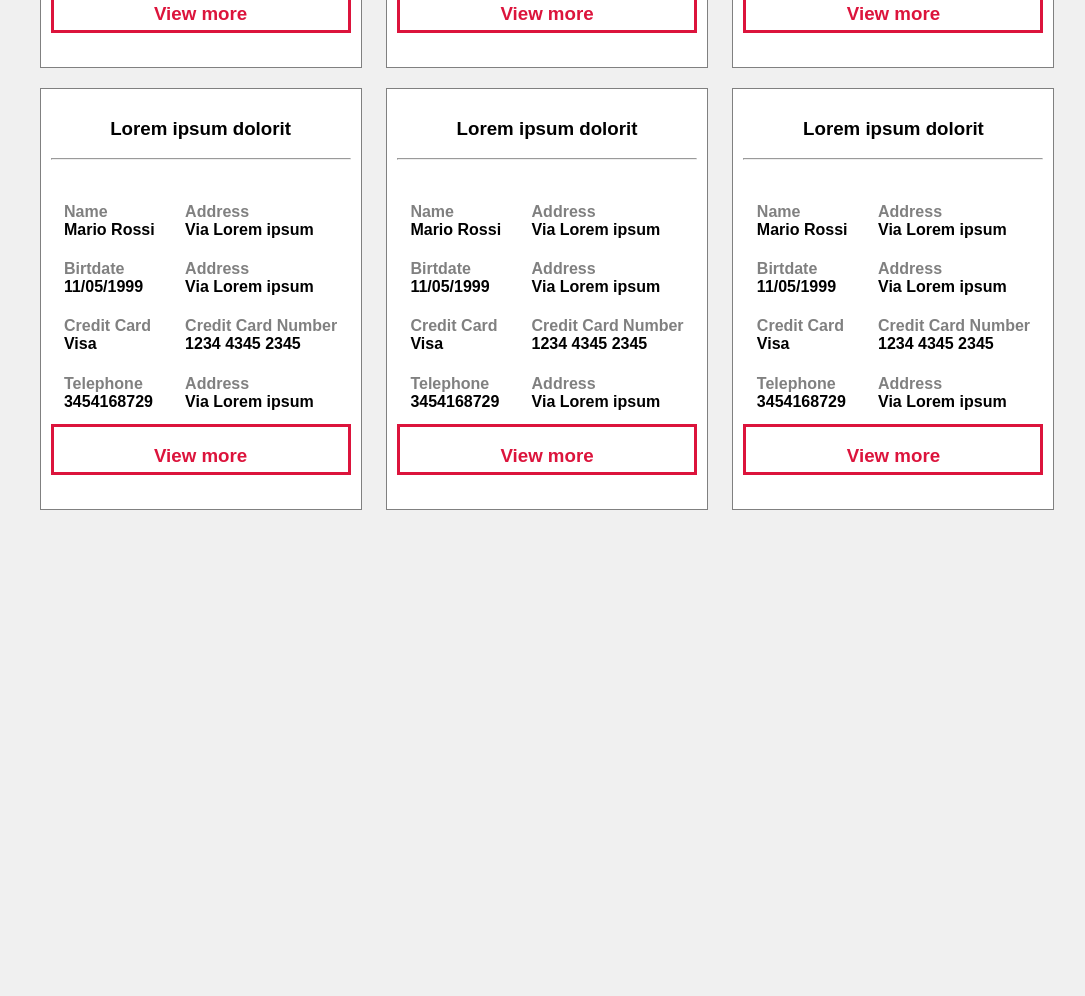
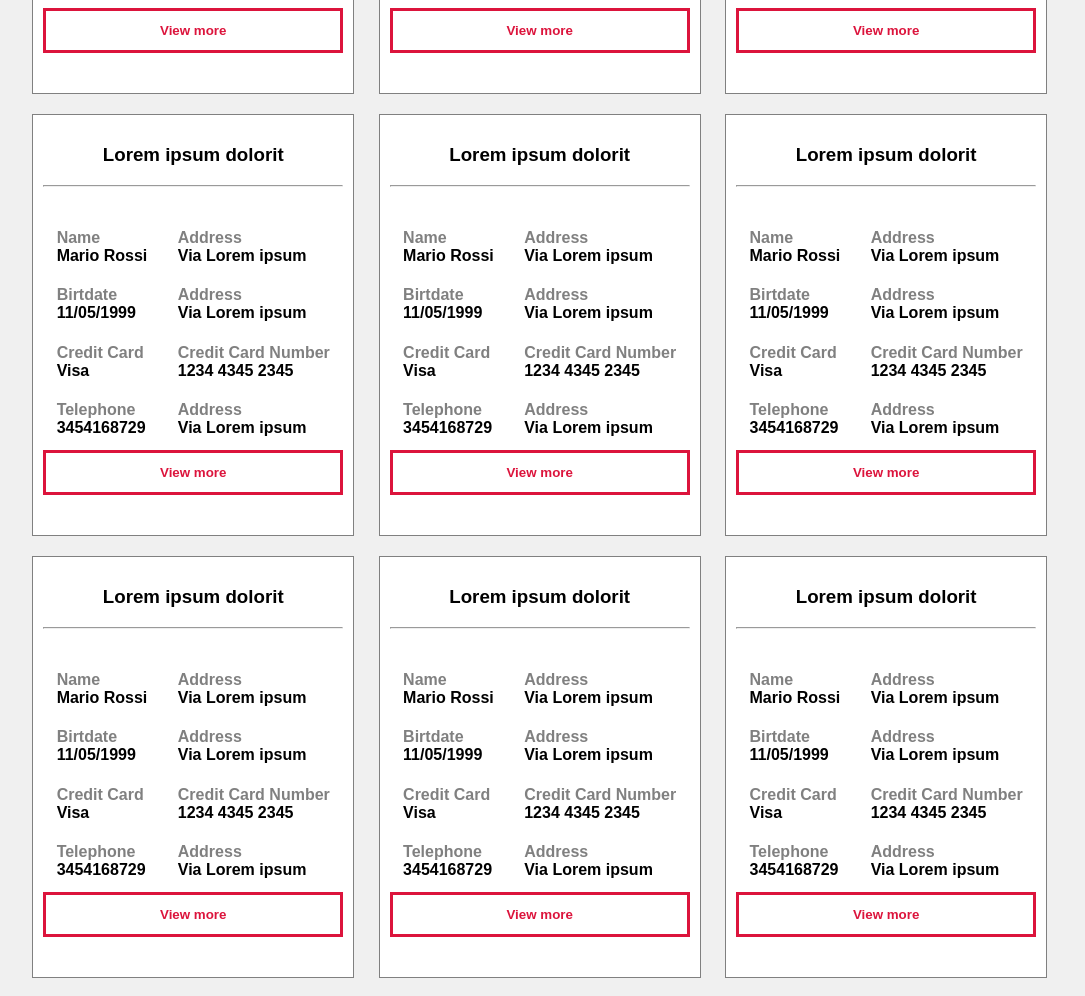
Before and after one commit to sonoMichael/finalTest2, a plain HTML site: page index.html in a window 1280 px wide. Shown: the part 906-1902 px from the top of the page, without its empty margins (173-1258 px from the left). Before the commit the page ends 1434 px from the top, so only its background shows below. Drawn offline with Linux system fonts and the light colour scheme.

Commit message:
2 files modified, 1 deleted

```diff
--- a/index.html
+++ b/index.html
@@ -6,15 +6,23 @@
   </head>
   <body>
     <div class="top">
-      <a href="main1.html"></a>
-      <a href="main2.html"></a>
-      <a href="main3.html"></a>
-      <a href="main4.html"></a>
+        <div class="item selected"><span>Menu item 1</span></div>
+        <div class="item"><span>Menu item 2</span></div>
+        <div class="item"><span>Menu item 3</span></div>
+        <div class="item"><span>Menu item 4</span></div>
     </div>
 
     <div class="sidebar">
-      <h1>LOGO</h1>
-      <hr>
+      <div class="logo">
+        <img src="https://e7.pngegg.com/pngimages/503/7/png-clipart-airplane-logo-flight-attendant-air-travel-airplane-aviation-avion-text-logo.png" alt="Logo">
+      </div>
+    <hr>
+    <ul>
+        <li>
+            <span>Mario Rossi</span>
+            <span></span>
+        </li>
+    </ul>
 
     </div>
 
@@ -76,7 +84,7 @@
             </div>
 
             <div class="more">
-                <h3>View more</h3>
+                <button>View more</button>
             </div>
         </div>
 
@@ -136,7 +144,7 @@
             </div>
 
             <div class="more">
-                <h3>View more</h3>
+                <button>View more</button>
             </div>
 
         </div>
@@ -196,7 +204,7 @@
             </div>
 
             <div class="more">
-                <h3>View more</h3>
+                <button>View more</button>
             </div>
 
         </div> <br>
@@ -256,7 +264,7 @@
             </div>
 
             <div class="more">
-                <h3>View more</h3>
+                <button>View more</button>
             </div>
 
         </div>
@@ -316,7 +324,7 @@
             </div>
 
             <div class="more">
-                <h3>View more</h3>
+                <button>View more</button>
             </div>
 
         </div>
@@ -376,7 +384,7 @@
             </div>
 
             <div class="more">
-                <h3>View more</h3>
+                <button>View more</button>
             </div>
 
         </div> <br>
@@ -436,7 +444,7 @@
             </div>
 
             <div class="more">
-                <h3>View more</h3>
+                <button>View more</button>
             </div>
 
         </div>
@@ -496,7 +504,7 @@
             </div>
 
             <div class="more">
-                <h3>View more</h3>
+                <button>View more</button>
             </div>
 
         </div>
@@ -556,10 +564,193 @@
             </div>
 
             <div class="more">
-                <h3>View more</h3>
+                <button>View more</button>
             </div>
 
+        </div> <br>
+
+        <div class="card">
+
+        <h3>Lorem ipsum dolorit</h3>
+
+        <hr>
+
+        <div class="coll">
+
+
+        <div>
+            <h4 class="gray">Name</h4>
+            <p>Mario Rossi</p>
         </div>
+
+        <div>
+            <h4 class="gray">Birtdate</h4>
+            <p>11/05/1999</p>
+        </div>
+
+        <div>
+            <h4 class="gray">Credit Card</h4>
+            <p>Visa</p>
+        </div>
+
+        <div>
+            <h4 class="gray">Telephone</h4>
+            <p>3454168729</p>
+        </div>
+
+        </div>
+
+        <div class="coll">
+
+        <div>
+            <h4 class="gray">Address</h4>
+            <p>Via Lorem ipsum</p>
+        </div>
+
+        <div>
+            <h4 class="gray">Address</h4>
+            <p>Via Lorem ipsum</p>
+        </div>
+
+        <div>
+            <h4 class="gray">Credit Card Number</h4>
+            <p>1234 4345 2345</p>
+        </div>
+
+        <div>
+            <h4 class="gray">Address</h4>
+            <p>Via Lorem ipsum</p>
+        </div>
+
+        </div>
+
+        <div class="more">
+            <button>View more</button>
+        </div>
+
+    </div>
+    <div class="card">
+
+        <h3>Lorem ipsum dolorit</h3>
+
+        <hr>
+
+        <div class="coll">
+
+
+        <div>
+            <h4 class="gray">Name</h4>
+            <p>Mario Rossi</p>
+        </div>
+
+        <div>
+            <h4 class="gray">Birtdate</h4>
+            <p>11/05/1999</p>
+        </div>
+
+        <div>
+            <h4 class="gray">Credit Card</h4>
+            <p>Visa</p>
+        </div>
+
+        <div>
+            <h4 class="gray">Telephone</h4>
+            <p>3454168729</p>
+        </div>
+
+        </div>
+
+        <div class="coll">
+
+        <div>
+            <h4 class="gray">Address</h4>
+            <p>Via Lorem ipsum</p>
+        </div>
+
+        <div>
+            <h4 class="gray">Address</h4>
+            <p>Via Lorem ipsum</p>
+        </div>
+
+        <div>
+            <h4 class="gray">Credit Card Number</h4>
+            <p>1234 4345 2345</p>
+        </div>
+
+        <div>
+            <h4 class="gray">Address</h4>
+            <p>Via Lorem ipsum</p>
+        </div>
+
+        </div>
+
+        <div class="more">
+            <button>View more</button>
+        </div>
+
+    </div>
+    <div class="card">
+
+        <h3>Lorem ipsum dolorit</h3>
+
+        <hr>
+
+        <div class="coll">
+
+
+        <div>
+            <h4 class="gray">Name</h4>
+            <p>Mario Rossi</p>
+        </div>
+
+        <div>
+            <h4 class="gray">Birtdate</h4>
+            <p>11/05/1999</p>
+        </div>
+
+        <div>
+            <h4 class="gray">Credit Card</h4>
+            <p>Visa</p>
+        </div>
+
+        <div>
+            <h4 class="gray">Telephone</h4>
+            <p>3454168729</p>
+        </div>
+
+        </div>
+
+        <div class="coll">
+
+        <div>
+            <h4 class="gray">Address</h4>
+            <p>Via Lorem ipsum</p>
+        </div>
+
+        <div>
+            <h4 class="gray">Address</h4>
+            <p>Via Lorem ipsum</p>
+        </div>
+
+        <div>
+            <h4 class="gray">Credit Card Number</h4>
+            <p>1234 4345 2345</p>
+        </div>
+
+        <div>
+            <h4 class="gray">Address</h4>
+            <p>Via Lorem ipsum</p>
+        </div>
+
+        </div>
+
+        <div class="more">
+            <button>View more</button>
+        </div>
+
+    </div>
+
+
 
 
     </div>
--- a/styles.css
+++ b/styles.css
@@ -4,34 +4,66 @@ body {
   font-family: Arial, Helvetica, sans-serif;
 }
 
+
+
 .sidebar {
-  border: 1px solid red;
-  width: 160px;
+  background-color: white;
+  border-right: 1px solid lightgray;
+  width: 11.5%;
   height: 100%;
   position: fixed;
   top: 0;
   left: 0;
   padding: 10px;
 }
-
-.top {
-  border: 1px solid green;
+div.logo {
   width: 100%;
-  height: 80px;
-  position: fixed;
-  top: 0;
-  left: 160px;
-  padding: 10px;
-  margin-left: 20px;
+  height: 11.5%;
 }
-
-.main {
-  margin-left: 160px;
-  margin-top: 100px;
+img {
+  width: 100%;
+  height: 100%;
 }
 
 
 
+.top {
+  background-color: white;
+  border-bottom: 1px solid lightgray;
+  width: 100%;
+  height: 11.5%;
+  position: fixed;
+  top: 0;
+  left: 11.5%;
+  padding: 10px;
+  margin-left: 20px;
+  text-align: left;
+}
+.top div {
+  top: 0;
+  left: 0;
+  width: 100px;
+  height: 11.5%;
+  display: inline-block;
+  margin-left: 20px;
+}
+.top div span{
+  top: 40%;
+  position: absolute;
+  text-align: center;
+  color: black;
+  font-weight: bold;
+}
+.top div.selected{
+  border-bottom: 5px solid crimson;
+}
+
+
+
+.main {
+  margin-left: 11.5%;
+  margin-top: 10%;
+}
 .card {
   background-color: white;
   border: 1px solid grey;
@@ -56,10 +88,13 @@ h4 {
   text-align: left;
 }
 
-.more {
+.more button {
+  background-color: white;
   height: 45px;
+  width: 100%;
   bottom: 0%;
   border: 3px solid crimson;
   margin: auto;
+  font-weight: bold;
   color: crimson;
 }
```
Also changed, not shown: 1 other file.
